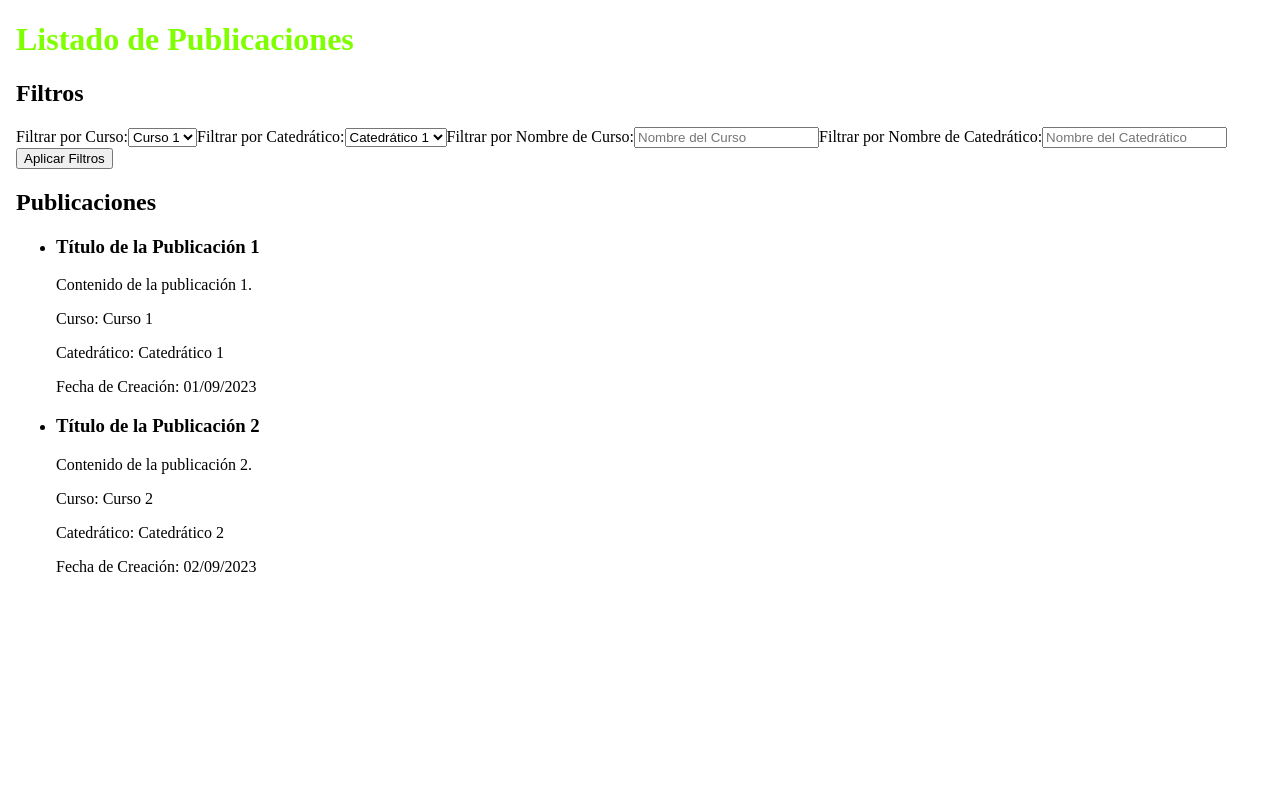
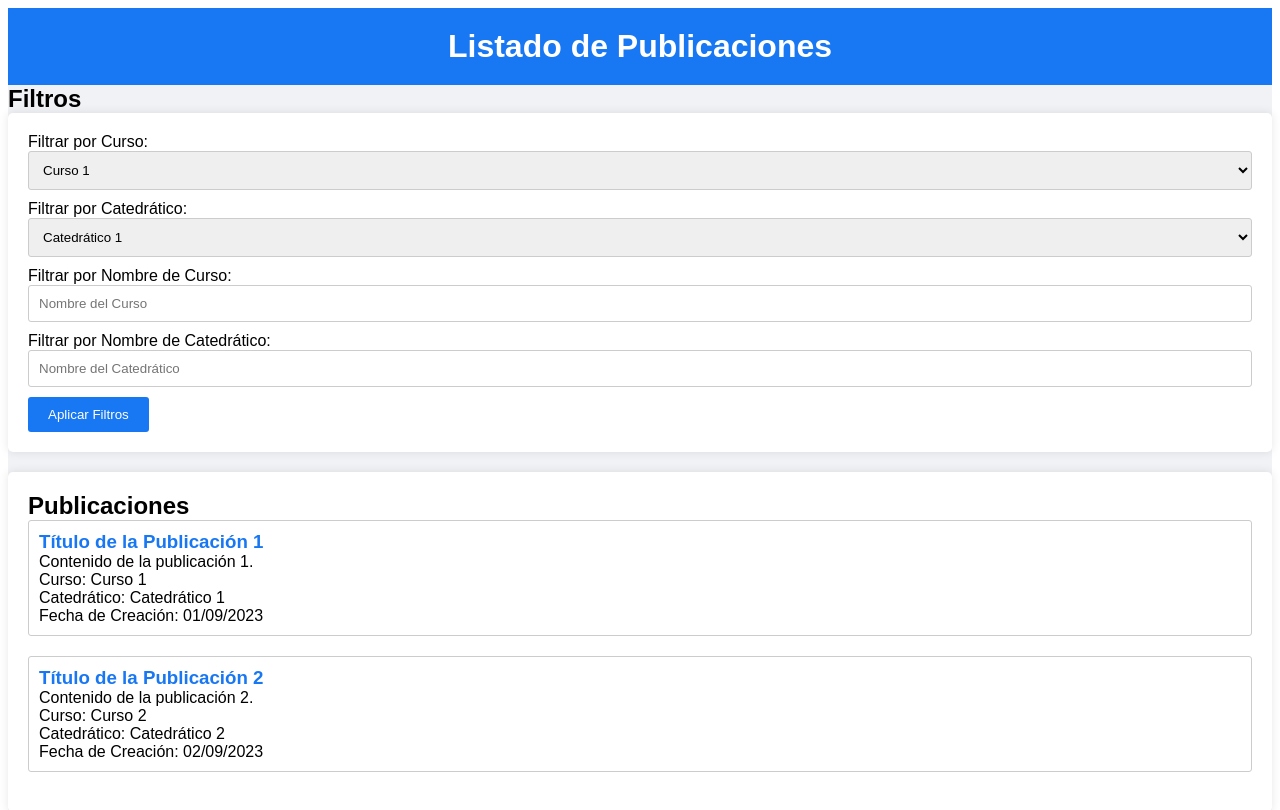
Before and after one commit to KatherinChun/Desarrollo-Web-Informe4, an Angular app in the folder Pantalla Inicial/pantalla_inicio/: page / in a window 1280 px wide. Shown: the top 810 px of the page. Built offline with nearby package versions, Linux system fonts and the light colour scheme.

Commit message:
PaP V 1.1
se agrego CSS a la versión PaP V 1.0

```diff
--- a/Pantalla Inicial/pantalla_inicio/src/app/app.component.css
+++ b/Pantalla Inicial/pantalla_inicio/src/app/app.component.css
@@ -1,3 +1,85 @@
-h1{
-    color: chartreuse;
+/* Reset de estilos para eliminar márgenes y rellenos predeterminados */
+* {
+    margin: 0;
+    padding: 0;
+    box-sizing: border-box;
 }
+
+/* Estilo del cuerpo de la página */
+body {
+    font-family: Arial, sans-serif;
+    background-color: #f0f2f5;
+}
+
+/* Estilo del encabezado */
+header {
+    background-color: #1877f2;
+    color: #fff;
+    padding: 20px;
+    text-align: center;
+}
+
+/* Estilo de los formularios */
+form {
+    background-color: #fff;
+    padding: 20px;
+    border-radius: 5px;
+    box-shadow: 0 0 10px rgba(0, 0, 0, 0.1);
+}
+
+/* Estilo de los campos de entrada y selección */
+input[type="text"],
+select {
+    width: 100%;
+    padding: 10px;
+    margin-bottom: 10px;
+    border: 1px solid #ccc;
+    border-radius: 3px;
+}
+
+/* Estilo del botón */
+button {
+    background-color: #1877f2;
+    color: #fff;
+    border: none;
+    padding: 10px 20px;
+    border-radius: 3px;
+    cursor: pointer;
+}
+
+/* Estilo de la lista de publicaciones */
+#publicaciones {
+    margin-top: 20px;
+    padding: 20px;
+    background-color: #fff;
+    border-radius: 5px;
+    box-shadow: 0 0 10px rgba(0, 0, 0, 0.1);
+}
+
+/* Estilo de los elementos de la lista */
+#publicaciones ul {
+    list-style-type: none;
+}
+
+#publicaciones li {
+    margin-bottom: 20px;
+    padding: 10px;
+    border: 1px solid #ccc;
+    border-radius: 3px;
+    background-color: #fff;
+}
+
+/* Estilo de los títulos de las publicaciones */
+#publicaciones h3 {
+    color: #1877f2;
+}
+
+/* Estilo de los enlaces */
+a {
+    color: #1877f2;
+    text-decoration: none;
+}
+
+a:hover {
+    text-decoration: underline;
+}
```
